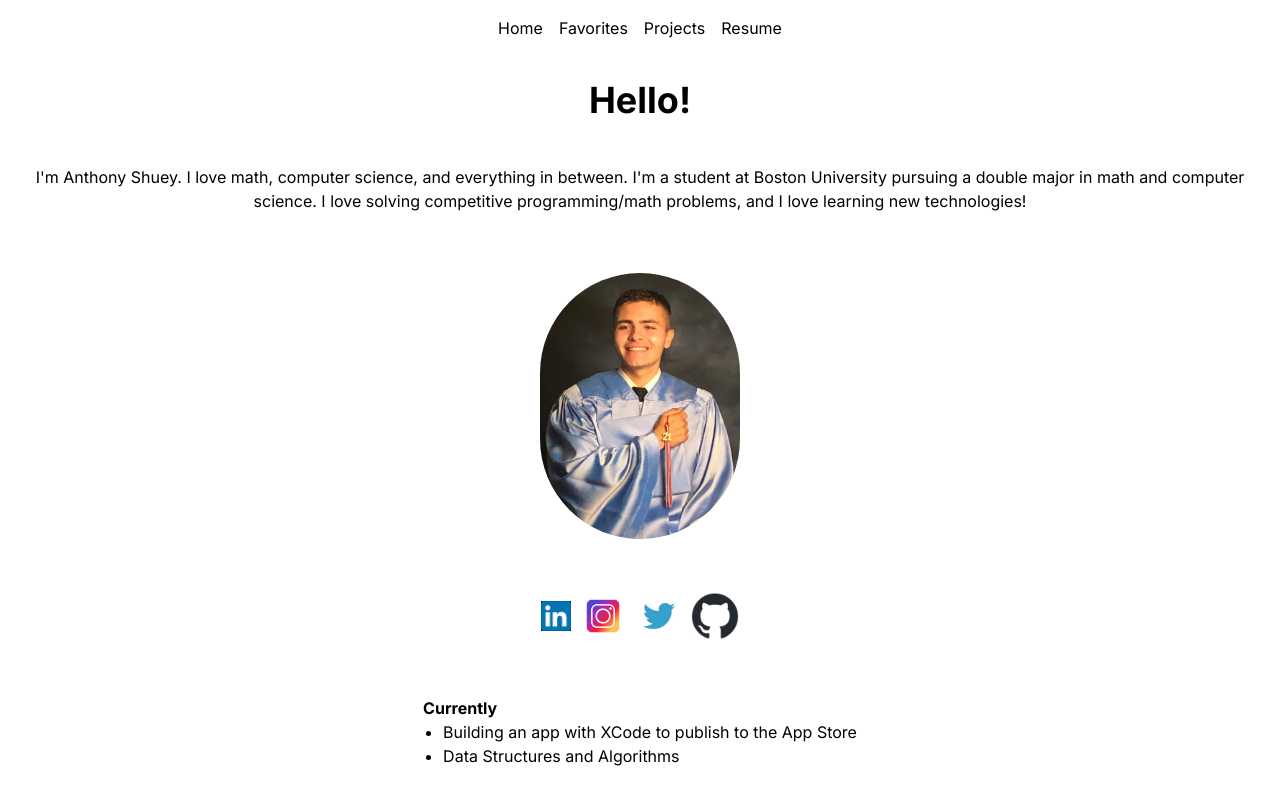
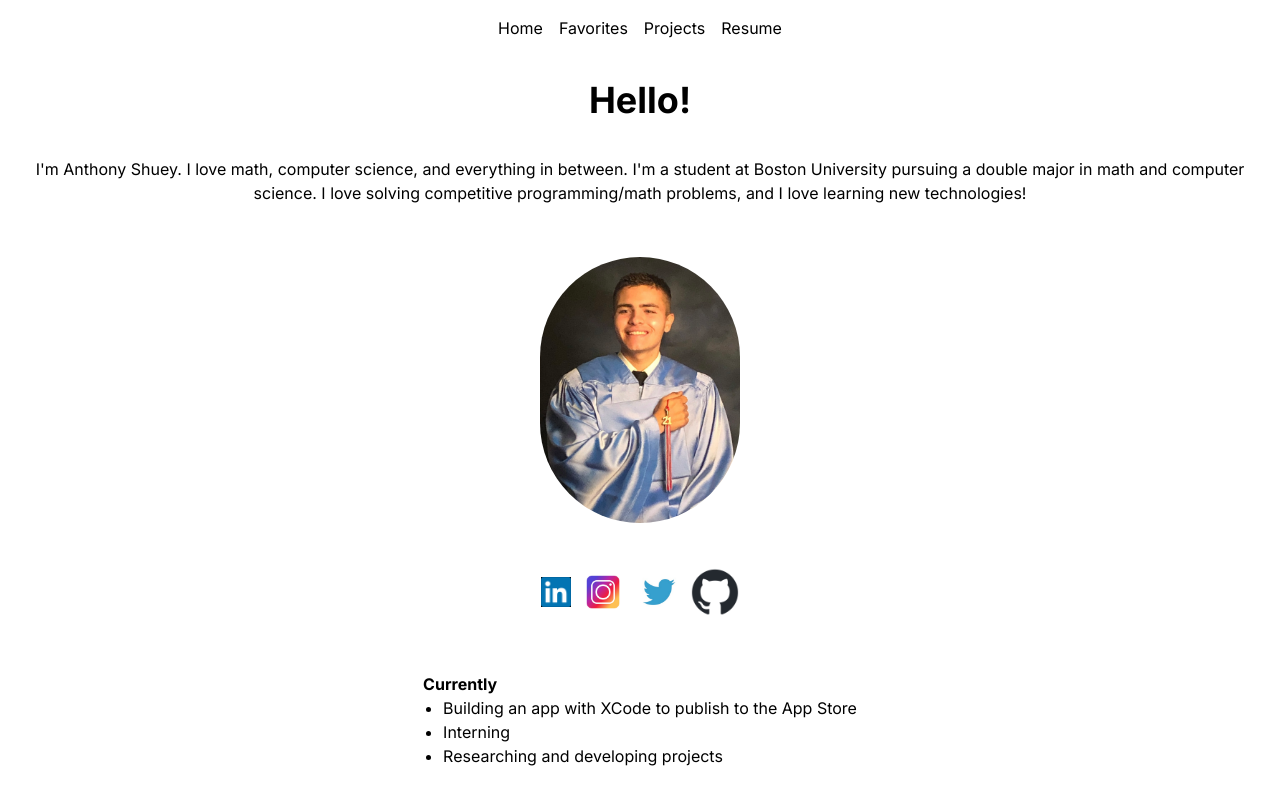
Before and after one commit to AnthonyShuey/Personal-Website, a Next.js app: page / in a window 1280 px wide. Built offline with nearby package versions, Linux system fonts and the light colour scheme.

Commit message:
Update page.tsx

```diff
--- a/app/page.tsx
+++ b/app/page.tsx
@@ -44,7 +44,9 @@ export default function Home() {
           <h2 className="font-bold">Currently</h2>
           <ul style={{ listStyleType: 'disc', paddingLeft: '20px' }}>
           <li style={{ whiteSpace: 'nowrap' }}>Building an app with XCode to publish to the App Store</li>
-          <li style={{ whiteSpace: 'nowrap' }}>Data Structures and Algorithms</li>
+          <li style={{ whiteSpace: 'nowrap' }}>Interning</li>
+          <li style={{ whiteSpace: 'nowrap' }}>Researching and developing projects</li>
+
           </ul>
         </div>
       </footer>
```
